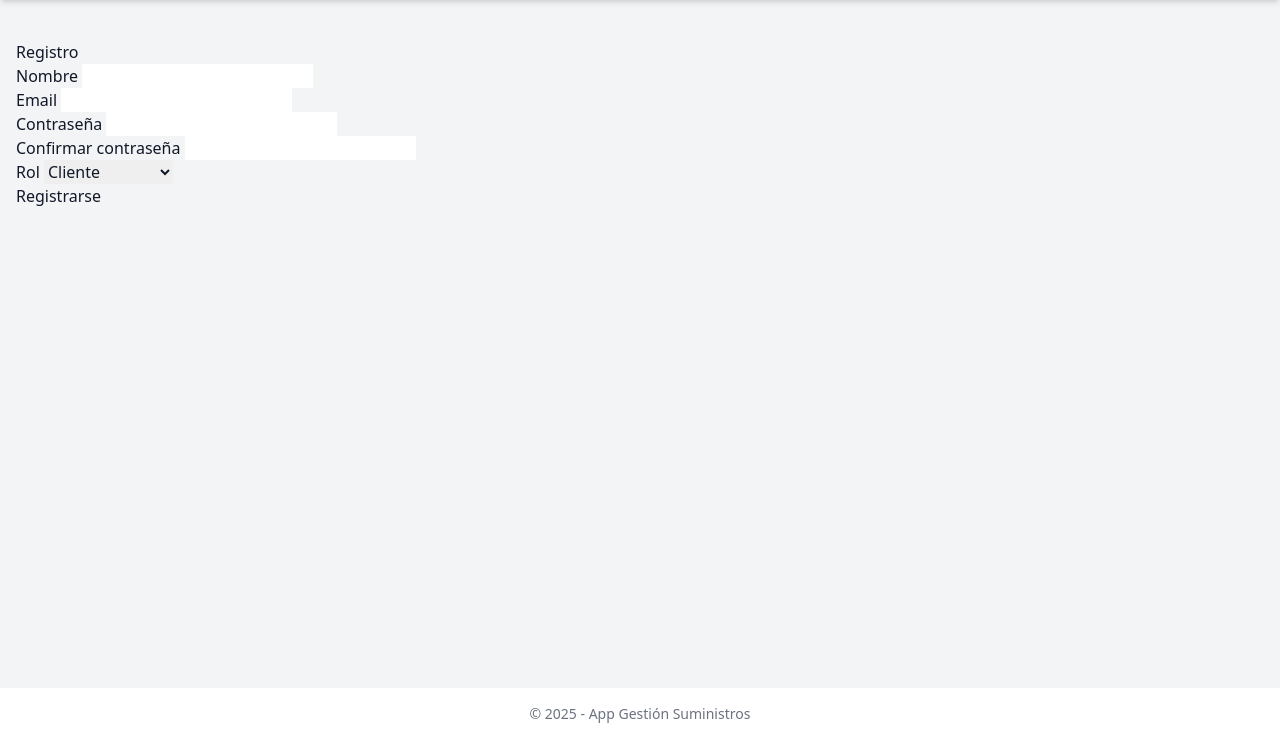
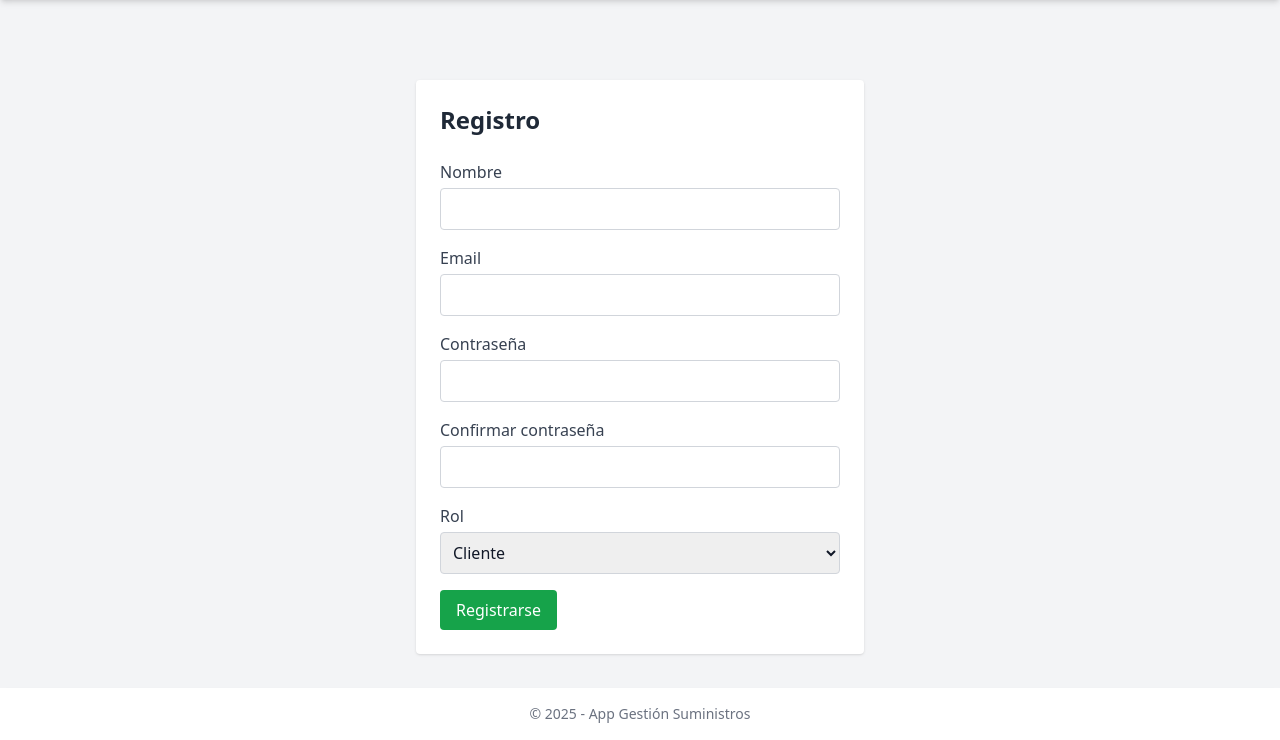
Before and after one commit to danipoav/Python_ProyectoFinal, a Flask app: page /register in a window 1280 px wide. Shown: the part 60-800 px from the top of the page. Run offline with Flask 3, Linux system fonts and the light colour scheme; some libraries are stand-ins or nearby versions.

Commit message:
Adding styles to Register page+

```diff
--- a/app/templates/register.html
+++ b/app/templates/register.html
@@ -1,14 +1,41 @@
 {% extends 'base.html' %}
 {% block title %}Registro{% endblock %}
+
 {% block content %}
-<h2>Registro</h2>
-<form method="POST">
-    {{ form.hidden_tag() }}
-    {{ form.nombre.label }} {{ form.nombre() }}<br>
-    {{ form.email.label }} {{ form.email() }}<br>
-    {{ form.password.label }} {{ form.password() }}<br>
-    {{ form.confirmar_password.label }} {{ form.confirmar_password() }}<br>
-    {{ form.rol.label }} {{ form.rol() }}<br>
-    {{ form.submit() }}
-</form>
+<div class="max-w-md mx-auto mt-10 p-6 bg-white rounded shadow">
+    <h2 class="text-2xl font-bold text-gray-800 mb-6">Registro</h2>
+
+    <form method="POST" class="space-y-4">
+        {{ form.hidden_tag() }}
+
+        <div>
+            <label class="block font-medium text-gray-700">{{ form.nombre.label }}</label>
+            {{ form.nombre(class_='w-full mt-1 p-2 border border-gray-300 rounded') }}
+        </div>
+
+        <div>
+            <label class="block font-medium text-gray-700">{{ form.email.label }}</label>
+            {{ form.email(class_='w-full mt-1 p-2 border border-gray-300 rounded') }}
+        </div>
+
+        <div>
+            <label class="block font-medium text-gray-700">{{ form.password.label }}</label>
+            {{ form.password(class_='w-full mt-1 p-2 border border-gray-300 rounded') }}
+        </div>
+
+        <div>
+            <label class="block font-medium text-gray-700">{{ form.confirmar_password.label }}</label>
+            {{ form.confirmar_password(class_='w-full mt-1 p-2 border border-gray-300 rounded') }}
+        </div>
+
+        <div>
+            <label class="block font-medium text-gray-700">{{ form.rol.label }}</label>
+            {{ form.rol(class_='w-full mt-1 p-2 border border-gray-300 rounded') }}
+        </div>
+
+        <div>
+            {{ form.submit(class_='bg-green-600 text-white px-4 py-2 rounded hover:bg-green-700 transition cursor-pointer') }}
+        </div>
+    </form>
+</div>
 {% endblock %}
```
